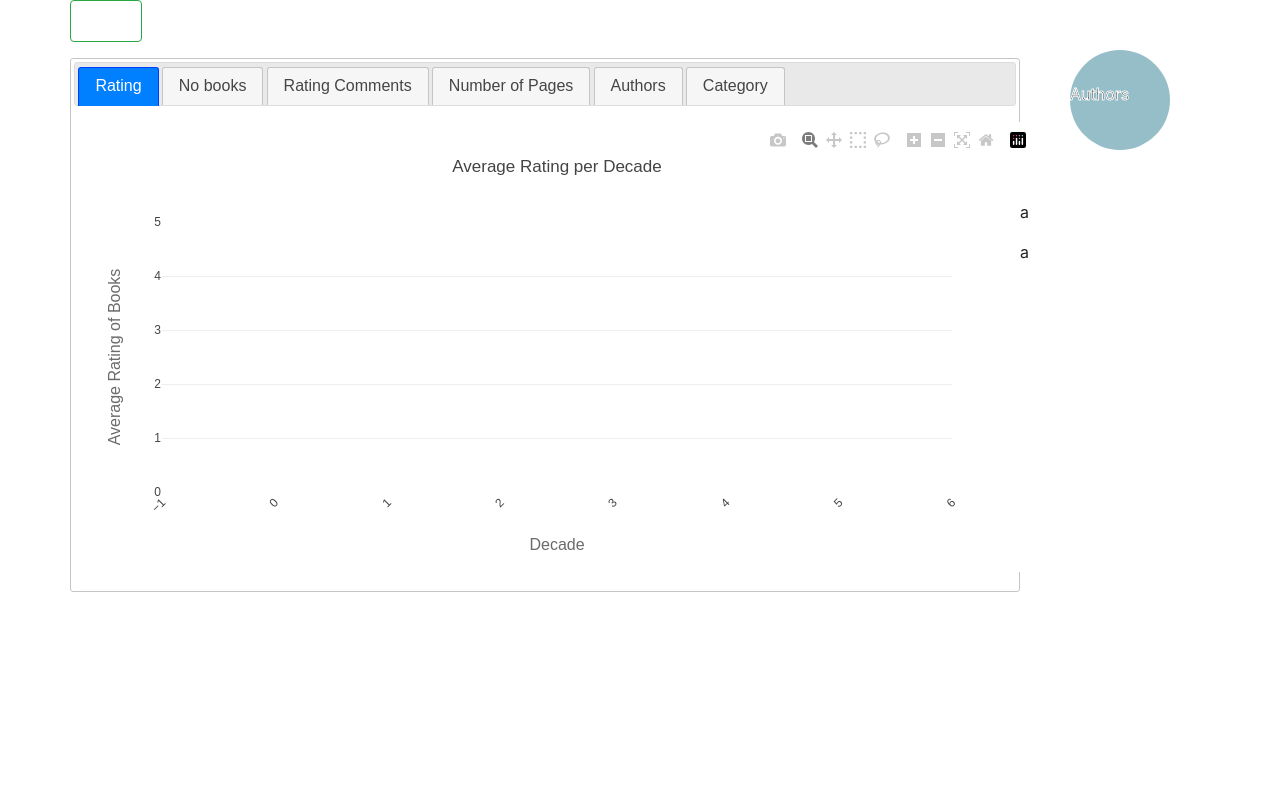
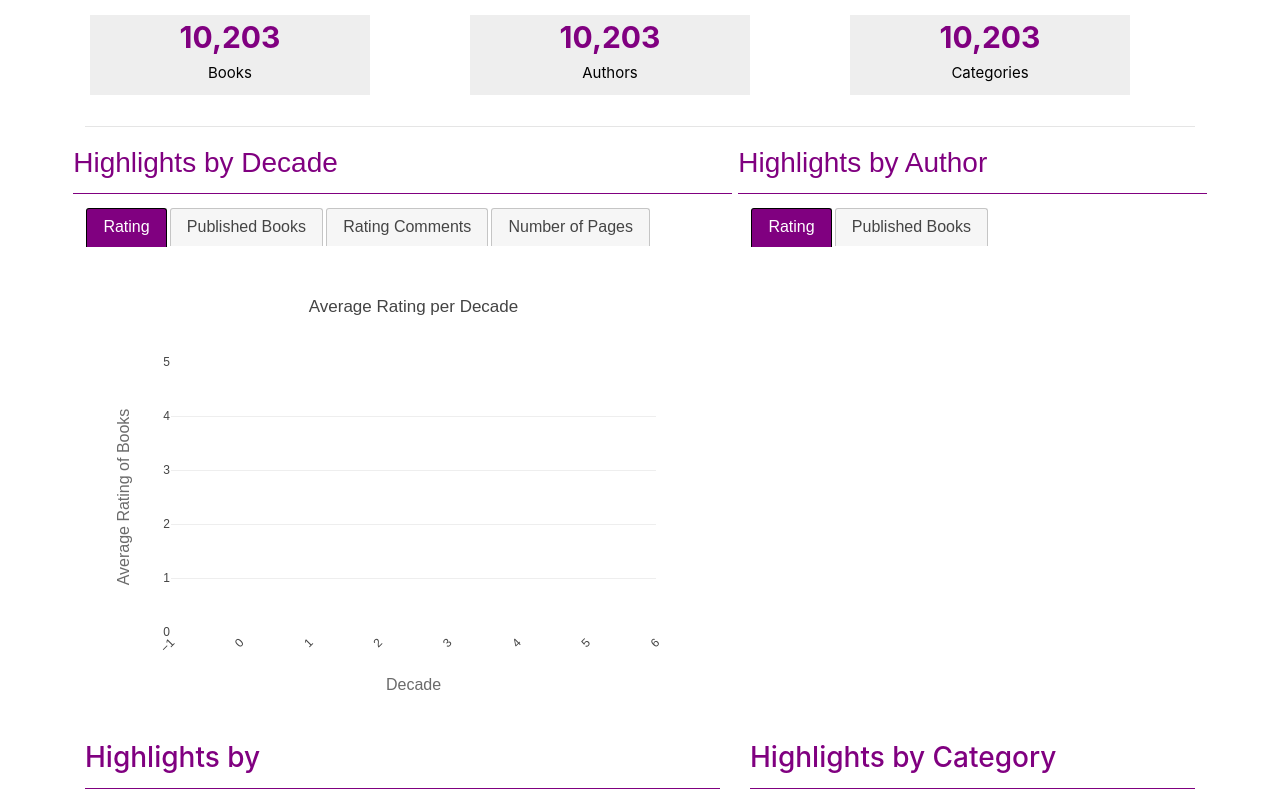
Before and after one commit to palolo02/Books_Analysis, a Flask app: page / in a window 1280 px wide. Shown: the part 56-865 px from the top of the page. Before the commit the page ends 648 px from the top, so only its background shows below. Run offline with Flask 2, Linux system fonts and the light colour scheme; data that the repository does not hold is empty; some libraries are stand-ins or nearby versions.

Commit message:
Style index.html

```diff
--- a/app.py
+++ b/app.py
@@ -23,7 +23,7 @@
 
 
 
-if(True):
+if(False):
     booksDB.addDecade()
     booksDB.splitAuthors()
 
@@ -241,7 +241,7 @@
     # Get result from books per decade
     books_json = booksDB.getCategory()
     # Jsonify teh results
-    return jsonify({"books": books_json})
+    return jsonify({"categories": books_json})
 
 if __name__ == "__main__":
     app.run(debug=True)
--- a/booksDB.py
+++ b/booksDB.py
@@ -204,9 +204,6 @@
                     "avgNumPages" : round(books[i]["avgNumPages"],3)
                 }
                 books_json.append(book_json)
-    # Sort per decade in ascending order
-    #books_json = sorted(books_json, key = lambda k:k['avgRating'], reverse=True)
-
     return books_json
 
 # Function to get top 10 books per decade based on higher rating counts
--- a/static/css/styles.css
+++ b/static/css/styles.css
@@ -0,0 +1,44 @@
+.ui-state-active, .ui-widget-content .ui-state-active, .ui-widget-header .ui-state-active, a.ui-button:active, .ui-button:active, .ui-button.ui-state-active:hover {
+    background-color: purple;
+    color: white;
+    border: 1px solid black;
+}
+
+/* Adding padding to graphs */
+.innerTab{
+    padding: 10px;
+}
+
+/* Replace style from Bootstrap */
+.ui-widget-content, .ui-widget.ui-widget-content, .ui-widget-header{
+    border: 0px;
+    background-color: white;
+}
+
+
+
+/* KPIS */
+.kpi {
+    background-color: #eeeeee;
+    height: 80px;
+    width: 80%;
+    text-align: center;
+    margin: 15px 5px;
+}
+
+.kpiNumber{
+    color:purple;
+    font-size: 30px;
+}
+
+.kpiText{
+    color:black;
+    font-size: 15px;
+}
+
+
+.header{
+    color:purple;
+    padding-bottom: 5px;
+    border-bottom: 1px solid purple;
+}
--- a/static/js/app.js
+++ b/static/js/app.js
@@ -3,7 +3,7 @@
 
 // Read books from Flask
 d3.json("/api/v1/books").then((incomingData) =>{
-
+    /*
     books = incomingData.books;
 
     d3.select("#book").append("h3").text(books[0].title);
@@ -14,7 +14,7 @@
     d3.select("#book").append("h5").text(books[0].text_reviews_count);
     d3.select("#book").append("h5").text(books[0].publication_date);
     d3.select("#book").append("h5").text(books[0].category);
-
+    */
 });
 
 
@@ -29,7 +29,7 @@
         mode: 'markers',
         marker: {
             color:books.map((d)=>d.num_pages) ,
-            size: books.map((d)=>d.average_rating*8)
+            size: books.map((d)=>d.average_rating*7)
         }
     }
     var layout = {
--- a/static/js/timelineRating.js
+++ b/static/js/timelineRating.js
@@ -6,6 +6,8 @@
     // Access each decade to get its books
     var decadesAxis = books.map(b => b["decade"]);
     var booksAxis = books.map(b => b["books"]);
+    var totalBooks = booksAxis.reduce((a, b) => a + b, 0);
+    booksAxis = books.map(a => (Math.round((a["books"]/totalBooks + Number.EPSILON) * 100) / 100)*100);
     var avgRatingAxis = books.map(b => b["avgRating"]);
     var avgRatingCountAxis = books.map(b => b["avgRatingCount"]);
     var avgNumPages = books.map(b => b["avgNumPages"]);
@@ -26,13 +28,37 @@
   var x = authors.map(a => a["authors"]);
   var y = authors.map(a => a["Nobooks"]);
   var z = authors.map(a => a["avgRating"]);
+  var totalBooks = z.reduce((a, b) => a + b, 0);
+  y = authors.map(a => (Math.round((a["Nobooks"]/totalBooks + Number.EPSILON) * 100) / 100)*100);
 
-  horizontalGraph(x,y,'authors')
-  horizontalGraph(x,z,'category')
+  horizontalGraph(x,y,'authors','Authors with highest published books (top 20)','Decade');
+  horizontalGraph(x,z,'authorsRating','Authors with highest rating (top 20)','Decade');
+
 
 });
 
-function horizontalGraph(x,y,id){
+
+d3.json("api/v1/books/categories").then((incomingData) =>{
+
+  categories = incomingData.categories;
+
+  var x = categories.map(a => a["category"]);
+  var y = categories.map(a => a["avgRating"]);
+  var z = categories.map(a => a["Nobooks"]);
+  var totalBooks = z.reduce((a, b) => a + b, 0);
+  z = categories.map(a => (Math.round((a["Nobooks"]/totalBooks + Number.EPSILON) * 100) / 100)*100);
+  console.log(`Total Books: ${totalBooks}`)
+
+
+  //horizontalGraph(x,y,'authors')
+  horizontalGraph(x,z,'category','% Published books by Category (top 20)','No books published');
+
+});
+
+
+
+function horizontalGraph(x,y,id,title,xTitle){
+  console.log(xTitle);
   var trace1 = {
     x: y,
     y: x,
@@ -43,21 +69,38 @@
     marker: {
       color: 'rgb(142,124,195)',
       opacity: 0.8,
+    },
+    xaxis: {
+      title: xTitle,
+      zeroline: true,
+      titlefont: {
+        size: 10,
+        color: 'rgb(107, 107, 107)'
+      }
+    },
+    yaxis: {
+      titlefont: {
+        size: 10,
+        color: 'rgb(107, 107, 107)'
+      }
     }
   };
 
   var data = [trace1];
 
   var layout = {
-    title: 'Top 20 Authors',
+    title: title,
     showlegend: false
   };
 
-  Plotly.newPlot(id, data, layout);
+  Plotly.newPlot(id, data, layout, {displayModeBar: false}, {responsive: true});
 }
 
 
-setTimeout(function(){ $("#tabs").tabs();}, 3000);
+setTimeout(function(){
+  $("#tabStatistics").tabs();
+  $("#tabAuthors").tabs();
+}, 2000);
 
 function render(books){
   console.log('Render')
@@ -180,7 +223,7 @@
     }
   };
 
-      Plotly.newPlot('avgRating', data, layout);
+      Plotly.newPlot('avgRating', data, layout, {displayModeBar: false});
 }
 
 function plotNoBooks(decadesAxis, booksAxis){
@@ -218,8 +261,8 @@
         },
         yaxis: {
           zeroline: false,
-          range: [0, 8000],
-          title: 'Average Number of Books',
+          range: [0, 100],
+          title: '% Published Books',
             titlefont: {
               size: 16,
               color: 'rgb(107, 107, 107)'
@@ -227,7 +270,7 @@
         }
       };
 
-      Plotly.newPlot('noBooks', data, layout);
+      Plotly.newPlot('noBooks', data, layout, {displayModeBar: false});
 }
 
 function plotRatingCount(decadesAxis, booksAxis){
@@ -249,7 +292,7 @@
       var data = [trace1];
 
       var layout = {
-        title: 'Rating Comments per Decade',
+        title: 'Average Rating Comments per Decade',
         font:{
           family: 'Raleway, sans-serif'
         },
@@ -274,7 +317,7 @@
         }
       };
 
-      Plotly.newPlot('avgRatingCount', data, layout);
+      Plotly.newPlot('avgRatingCount', data, layout, {displayModeBar: false});
 }
 
 
@@ -322,5 +365,5 @@
       }
     };
 
-    Plotly.newPlot('noPages', data, layout);
+    Plotly.newPlot('noPages', data, layout, {displayModeBar: false}, {responsive: true});
 }
--- a/templates/index.html
+++ b/templates/index.html
@@ -14,6 +14,7 @@
         <link rel="stylesheet" href="//code.jquery.com/ui/1.12.1/themes/base/jquery-ui.css">
 
         <link rel="stylesheet" type="text/css" href="/static/css/decade.css" />
+        <link rel="stylesheet" type="text/css" href="/static/css/styles.css" />
     </head>
     <body>
         <div>
@@ -39,34 +40,46 @@
         </div>
         <div class="container">
             <div class="row">
-                <!-- Graphs -->
-                <div class="col-10">
-                    <!-- Main graphs-->
-                    <div class="row">
-                        <!-- Top 100 per Category -->
-                        <!-- Top 100 per num pages vs rating -->
-                        <div class="col-8-fluid">
-                            <div class="card border-success mb-3" >
-                                <div class="card-body">
-                                  <!-- <h4 class="card-title">Success card title</h4>                                   -->
-                                  <div class = "container-fluid" id ="books_pages"></div>
+                <!-- KPIS -->
+                <div class="col-4">
+                    <!-- Books -->
+                    <div class="kpi">
+                        <strong><span = class="kpiNumber">10,203</span></strong> <br>
+                        <span class="kpiText">Books</span>
+                    </div>
+                </div>
+                <div class="col-4">
+                    <!-- Authors -->
+                    <div class="kpi">
+                        <strong><span = class="kpiNumber">10,203</span></strong> <br>
+                        <span class="kpiText">Authors</span>
+                    </div>
+                </div>
+                <div class="col-4">
+                    <!-- Categories -->
+                    <div class="kpi">
+                        <strong><span = class="kpiNumber">10,203</span></strong> <br>
+                        <span class="kpiText">Categories</span>
                     </div>
                 </div>
             </div>
-                        <!-- Top 100 Authors -->
-                        <div class="col-4">
-                        </div>
-                    </div>
+            <hr>
+            <div class="row">
+                <!-- Graphs -->
+                <div class="col-12">
+                    <!-- Main graphs-->
                     <!-- Timeline-->
                     <div class="row">
-                        <div id="tabs" class="col-12">
+                        <div id="tabStatistics" class="col-7">
+                            <div class="header">
+                                <h3>Highlights by Decade</h3>
+                            </div>
+                            <div class="innerTab">
                                 <ul>
                                     <li><a href="#avgRating">Rating</a></li>
-                                <li><a href="#noBooks">No books</a></li>
+                                    <li><a href="#noBooks">Published Books</a></li>
                                     <li><a href="#avgRatingCount">Rating Comments</a></li>
                                     <li><a href="#noPages">Number of Pages</a></li>
-                                <li><a href="#authors">Authors</a></li>
-                                <li><a href="#category">Category</a></li>
                                 </ul>
                                 <!-- Avg Rating per decade-->
                                 <div id="avgRating" class="row">
@@ -80,28 +93,47 @@
                                 <!-- Avg Rating per decade-->
                                 <div id="noPages" class="row">
                                 </div>
-                            <!-- Authors-->
+                            </div>
+                        </div>
+                        <div id="tabAuthors" class="col-5">
+                            <div class="header">
+                                <h3>Highlights by Author</h3>
+                            </div>
+                            <div class="innerTab">
+                                <ul>
+                                    <li><a href="#authorsRating">Rating</a></li>
+                                    <li><a href="#authors">Published Books</a></li>
+                                </ul>
+                                <!-- Rating-->
+                                <div id="authorsRating" class="row">
+                                </div>
+                                <!-- Published Books-->
                                 <div id="authors" class="row">
                                 </div>
-                            <!-- Category-->
+                            </div>
+                        </div>
+                    </div>
+                    <div class="row">
+                        <!-- Top 100 per num pages vs rating -->
+                        <div class="col-7">
+                            <div class="header">
+                                <h3>Highlights by</h3>
+                            </div>
+                            <div class="innerTab">
+                                <div class = "container-fluid" id ="books_pages">
+                                </div>
+                            </div>
+                        </div>
+                        <!-- Top 100 Authors -->
+                        <div class="col-5">
+                            <div class="header">
+                                <h3>Highlights by Category</h3>
+                            </div>
+                            <div class="innerTab">
                                 <div id="category" class="row">
                                 </div>
                             </div>
                         </div>
-                </div>
-                <!-- KPIS -->
-                <div class="col-2">
-                    <!-- Books -->
-                    <div class="row">
-                        <div id ="books_count"></div>
-                    </div>
-                    <!-- Authors -->
-                    <div class="row">
-                        <p>a</p>
-                    </div>
-                    <!-- Categories -->
-                    <div class="row">
-                        <p>a</p>
                     </div>
                 </div>
             </div>
```
Lines whose indentation alone changed are shown as unchanged.
